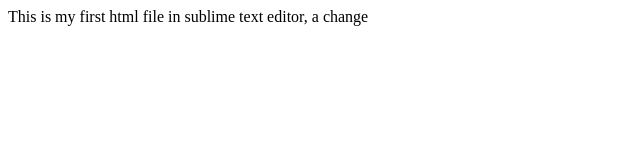
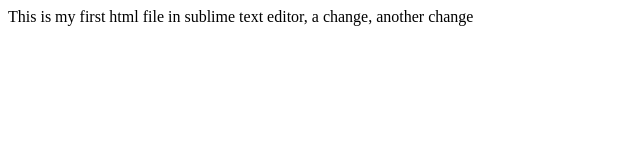
Before and after one commit to soumik-mondal/my-first, a plain HTML site: page index.html in a window 1280 px wide. Shown: the whole page, without its empty margins (0-640 px from the left). Drawn offline with Linux system fonts and the light colour scheme.

Commit message:
another commit

```diff
--- a/index.html
+++ b/index.html
@@ -4,6 +4,6 @@
 	<title>My Project</title>
 </head>
 <body>
-This is my first html file in sublime text editor, a change
+This is my first html file in sublime text editor, a change, another change
 </body>
 </html>
```
